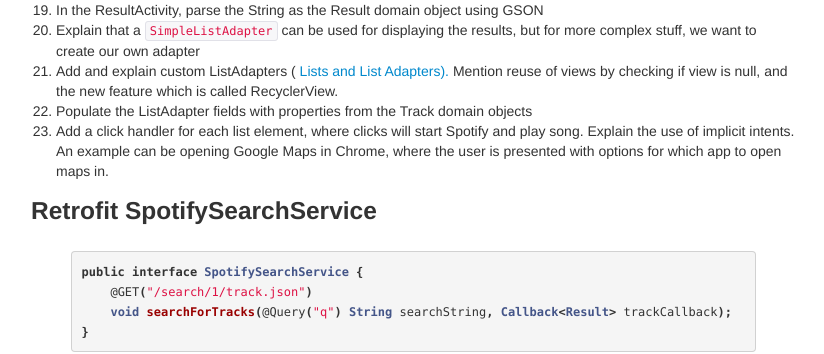
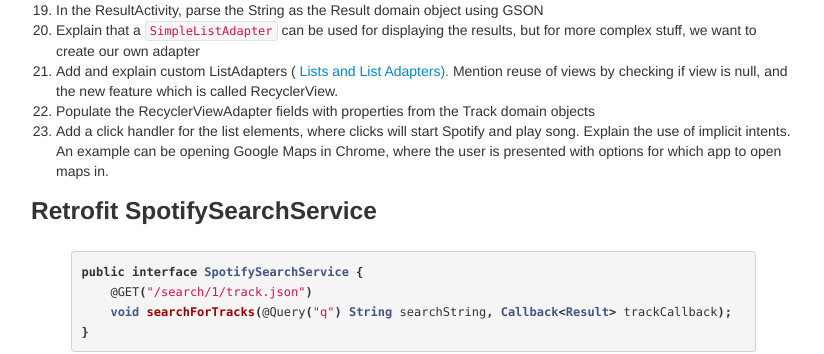
Before and after one commit to bekk/android101, a Jekyll site: the page built from docs/pages/manuscript.html, in a window 1280 px wide and 900 px high, scrolled down 849 px. Shown: the part 157-511 px from the top of the window, without its empty margins (29-853 px from the left). Built offline with Jekyll 4.4.1, drawn with Linux system fonts in a browser that asks for light colours; Markdown is read by kramdown in place of the engine named in the settings.

Commit message:
Updated manuscript

```diff
--- a/docs/pages/manuscript.html
+++ b/docs/pages/manuscript.html
@@ -44,8 +44,8 @@ an updated version of Android Studio
     <li> Explain that a <code>SimpleListAdapter</code> can be used for displaying the results, but for more complex stuff, we want to create our own adapter</code></li>
     <li>Add and explain custom ListAdapters (<a href="list-list-adapters.html"> Lists and List Adapters).</a> Mention reuse of views by checking if view is null, and the new
         feature which is called RecyclerView.</li>
-    <li>Populate the ListAdapter fields with properties from the Track domain objects</li>
-    <li>Add a click handler for each list element, where clicks will start Spotify and play song. Explain the use of implicit intents. An example
+    <li>Populate the RecyclerViewAdapter fields with properties from the Track domain objects</li>
+    <li>Add a click handler for the list elements, where clicks will start Spotify and play song. Explain the use of implicit intents. An example
         can be opening Google Maps in Chrome, where the user is presented with options for which app to open maps in.</li>
 </ol>
 
```
